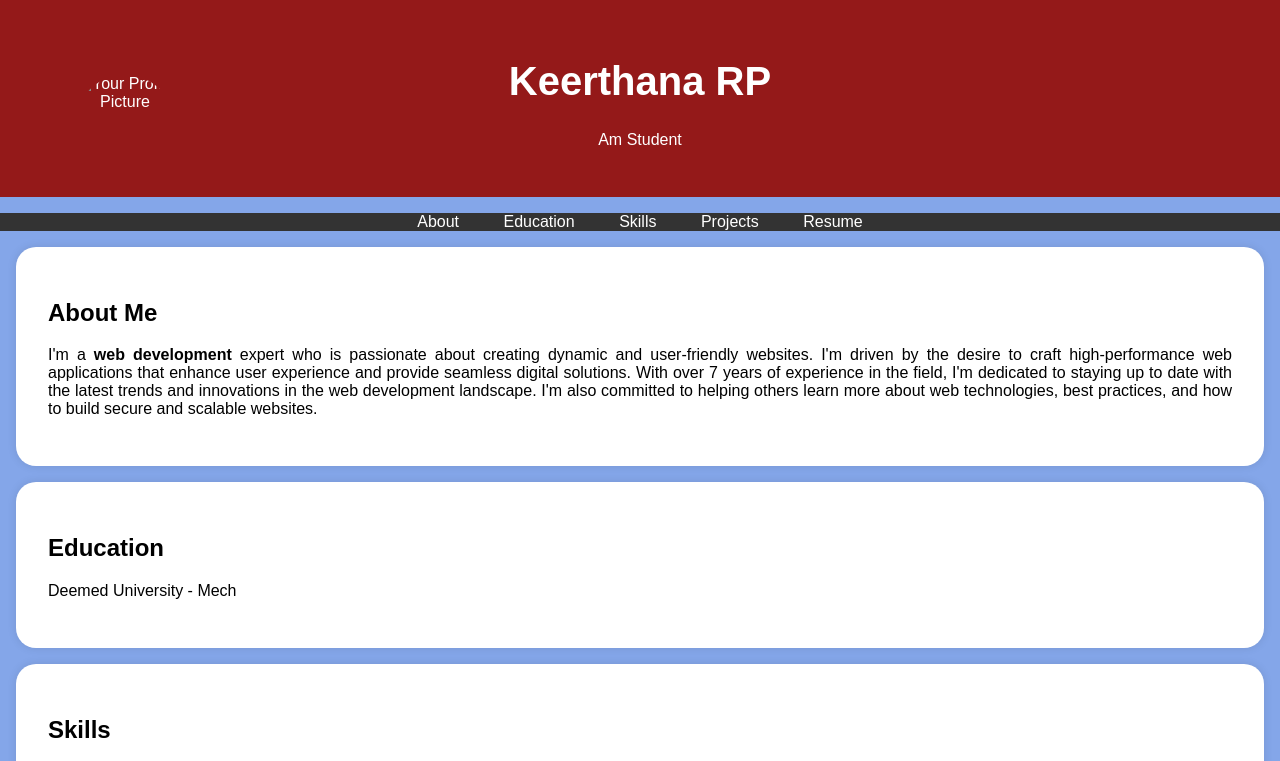
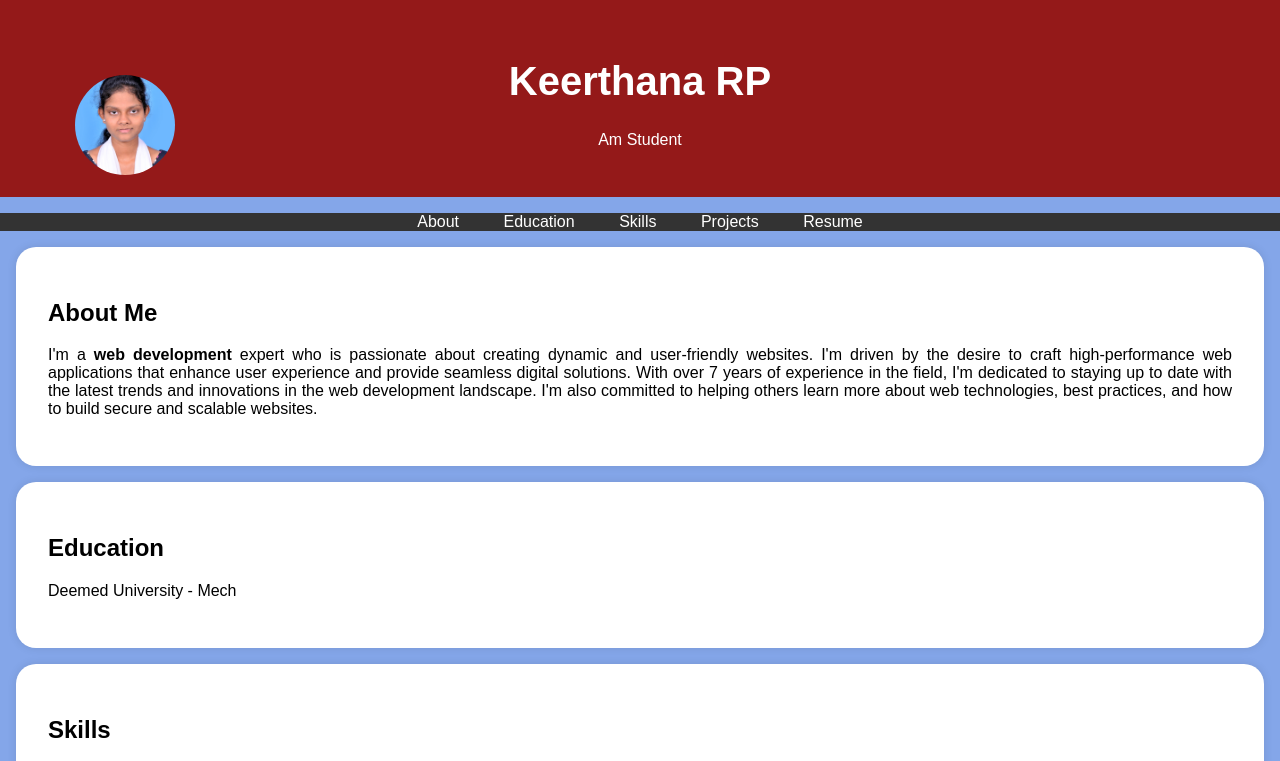
Before and after one commit to keerthana15062006/digital-portfolio, a plain HTML site: page index.html in a window 1280 px wide. Shown: the top 761 px of the page. Drawn offline with Linux system fonts and the light colour scheme.

Commit message:
Update index.html

```diff
--- a/index.html
+++ b/index.html
@@ -95,7 +95,7 @@
     <header>
         <div class="header-content">
             <!-- Add your profile picture here -->
-            <img src="1139846.jpg" alt="Your Profile Picture" class="profile-picture">
+            <img src="1139846 (1).jpg" alt="Your Profile Picture" class="profile-picture">
             <h1>Keerthana RP</h1>
             <p>Am Student</p>
         </div>
```
